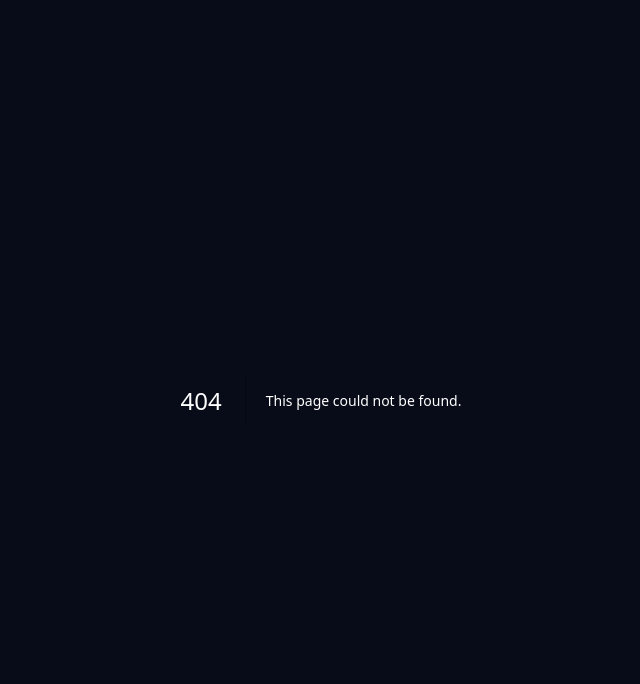
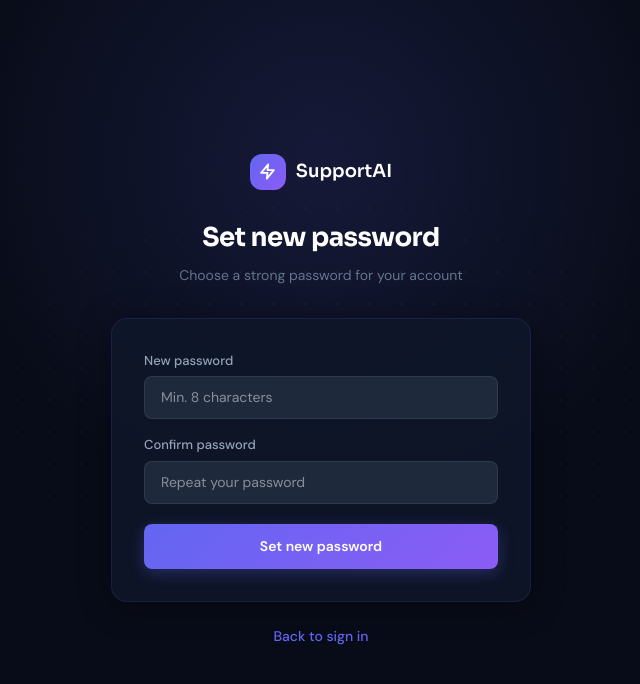
Before and after one commit to lucwii/ai-support, a Next.js app in the folder frontend/: page /auth/reset-password in a window 1280 px wide. Before the commit this address had no page. Shown: the top 684 px of the page, without its empty margins (319-959 px from the left). Built offline with nearby package versions, Linux system fonts and the light colour scheme.

Commit message:
feat: added reset password component and page

```diff
--- /dev/null
+++ b/frontend/src/app/auth/reset-password/page.tsx
@@ -0,0 +1,37 @@
+import ResetPasswordForm from '@/components/auth/ResetPasswordForm'
+
+export const metadata = {
+  title: 'Set New Password — SupportAI',
+  description: 'Choose a new password for your SupportAI account.',
+}
+
+export default function ResetPasswordPage() {
+  return (
+    <main
+      className="min-h-screen flex items-center justify-center px-4 py-16 relative overflow-hidden"
+      style={{ background: 'var(--bg-base)' }}
+    >
+      {/* Radial glow */}
+      <div
+        className="absolute pointer-events-none"
+        style={{
+          top: '20%', left: '50%', transform: 'translate(-50%, -50%)',
+          width: 800, height: 800,
+          background: 'radial-gradient(circle, rgba(99,102,241,0.15) 0%, transparent 65%)',
+        }}
+      />
+      {/* Dot grid */}
+      <div
+        className="absolute inset-0 pointer-events-none"
+        style={{
+          backgroundImage: 'radial-gradient(circle, rgba(255,255,255,0.06) 1px, transparent 1px)',
+          backgroundSize: '32px 32px',
+          maskImage: 'radial-gradient(ellipse at center, black 0%, transparent 70%)',
+        }}
+      />
+      <div className="relative z-10 w-full flex flex-col items-center animate-fade-up">
+        <ResetPasswordForm />
+      </div>
+    </main>
+  )
+}
--- /dev/null
+++ b/frontend/src/components/auth/ResetPasswordForm.tsx
@@ -0,0 +1,156 @@
+'use client'
+
+import { useState } from 'react'
+import { useRouter } from 'next/navigation'
+import Link from 'next/link'
+import { updatePassword } from '@/lib/auth/actions'
+
+export default function ResetPasswordForm() {
+  const router = useRouter()
+  const [password, setPassword] = useState('')
+  const [confirm, setConfirm] = useState('')
+  const [loading, setLoading] = useState(false)
+  const [error, setError] = useState<string | null>(null)
+
+  async function handleSubmit(e: React.FormEvent) {
+    e.preventDefault()
+    setError(null)
+
+    if (password.length < 8) {
+      setError('Password must be at least 8 characters.')
+      return
+    }
+
+    if (password !== confirm) {
+      setError('Passwords do not match.')
+      return
+    }
+
+    setLoading(true)
+
+    const { error } = await updatePassword(password)
+
+    if (error) {
+      setError(error)
+      setLoading(false)
+      return
+    }
+
+    router.push('/dashboard')
+  }
+
+  const inputStyle = {
+    background: '#1E293B',
+    border: '1px solid rgba(255,255,255,0.08)',
+    color: '#F1F5F9',
+  }
+
+  return (
+    <div className="w-full max-w-[420px]">
+      {/* Logo */}
+      <div className="text-center mb-8">
+        <Link href="/" className="inline-flex items-center gap-2.5 mb-7">
+          <div
+            className="w-9 h-9 rounded-xl flex items-center justify-center"
+            style={{ background: 'linear-gradient(135deg, #6366F1, #8B5CF6)' }}
+          >
+            <svg width="17" height="17" viewBox="0 0 24 24" fill="none" stroke="white" strokeWidth="2.5" strokeLinecap="round" strokeLinejoin="round">
+              <path d="M13 2L3 14h9l-1 8 10-12h-9l1-8z" />
+            </svg>
+          </div>
+          <span className="font-sora font-semibold text-[18px] text-white">SupportAI</span>
+        </Link>
+        <h1 className="font-sora font-bold text-[26px] mb-2" style={{ color: '#FFFFFF', letterSpacing: '-0.02em' }}>
+          Set new password
+        </h1>
+        <p className="text-[14px]" style={{ color: '#64748B' }}>
+          Choose a strong password for your account
+        </p>
+      </div>
+
+      <div
+        className="glass-card p-8"
+        style={{ background: 'rgba(15,23,42,0.85)' }}
+      >
+        <form onSubmit={handleSubmit} className="flex flex-col gap-4">
+          <div>
+            <label htmlFor="password" className="block text-[13px] font-medium mb-1.5" style={{ color: '#94A3B8' }}>
+              New password
+            </label>
+            <input
+              id="password"
+              type="password"
+              autoComplete="new-password"
+              required
+              value={password}
+              onChange={(e) => setPassword(e.target.value)}
+              placeholder="Min. 8 characters"
+              className="w-full rounded-lg px-4 py-2.5 text-[14px] outline-none transition-all duration-150"
+              style={inputStyle}
+              onFocus={(e) => {
+                e.target.style.border = '1px solid #6366F1'
+                e.target.style.boxShadow = '0 0 0 3px rgba(99,102,241,0.15)'
+              }}
+              onBlur={(e) => {
+                e.target.style.border = '1px solid rgba(255,255,255,0.08)'
+                e.target.style.boxShadow = 'none'
+              }}
+            />
+          </div>
+
+          <div>
+            <label htmlFor="confirm" className="block text-[13px] font-medium mb-1.5" style={{ color: '#94A3B8' }}>
+              Confirm password
+            </label>
+            <input
+              id="confirm"
+              type="password"
+              autoComplete="new-password"
+              required
+              value={confirm}
+              onChange={(e) => setConfirm(e.target.value)}
+              placeholder="Repeat your password"
+              className="w-full rounded-lg px-4 py-2.5 text-[14px] outline-none transition-all duration-150"
+              style={inputStyle}
+              onFocus={(e) => {
+                e.target.style.border = '1px solid #6366F1'
+                e.target.style.boxShadow = '0 0 0 3px rgba(99,102,241,0.15)'
+              }}
+              onBlur={(e) => {
+                e.target.style.border = '1px solid rgba(255,255,255,0.08)'
+                e.target.style.boxShadow = 'none'
+              }}
+            />
+          </div>
+
+          {error && (
+            <div
+              className="rounded-lg px-4 py-3 text-[13px]"
+              style={{ background: 'rgba(239,68,68,0.1)', border: '1px solid rgba(239,68,68,0.2)', color: '#FCA5A5' }}
+            >
+              {error}
+            </div>
+          )}
+
+          <button
+            type="submit"
+            disabled={loading}
+            className="w-full text-white font-semibold py-3 rounded-lg text-[14px] transition-all duration-150 disabled:opacity-50 disabled:cursor-not-allowed hover:-translate-y-px mt-1"
+            style={{
+              background: loading ? '#4F46E5' : 'linear-gradient(135deg, #6366F1, #8B5CF6)',
+              boxShadow: '0 4px 16px rgba(99,102,241,0.3)',
+            }}
+          >
+            {loading ? 'Updating...' : 'Set new password'}
+          </button>
+        </form>
+      </div>
+
+      <p className="text-center text-[14px] mt-6" style={{ color: '#64748B' }}>
+        <Link href="/auth/login" className="font-medium transition-colors duration-150 hover:text-indigo-400" style={{ color: '#6366F1' }}>
+          Back to sign in
+        </Link>
+      </p>
+    </div>
+  )
+}
```
